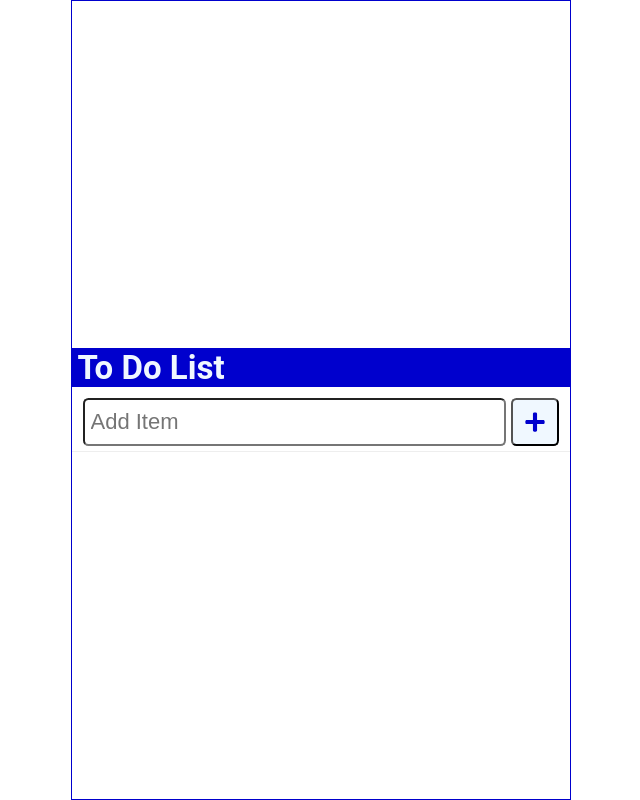
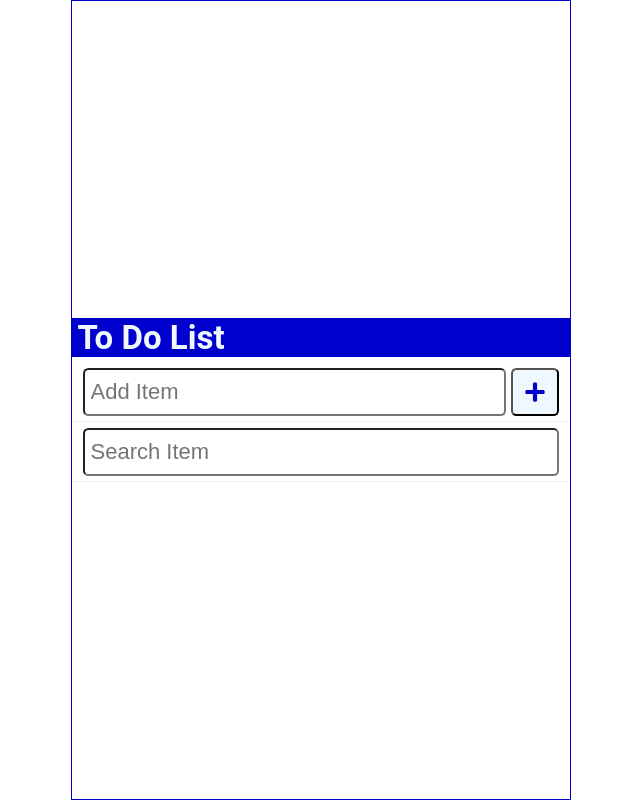
Before and after one commit to ganeshraj0/testing-react, a React (Create React App) app: page / in a window 1280 px wide. Shown: the whole page, without its empty margins (319-959 px from the left). Built offline with nearby package versions, Linux system fonts and the light colour scheme.

Commit message:
searthitem

```diff
--- a/src/App.js
+++ b/src/App.js
@@ -50,6 +50,7 @@ function App() {
         setNewItem={setNewItem}
         sumitItem={sumitItem}
       />
+      <SearchItem search={search} setSearch={setSearch} />
     </div>
   );
 }
```
